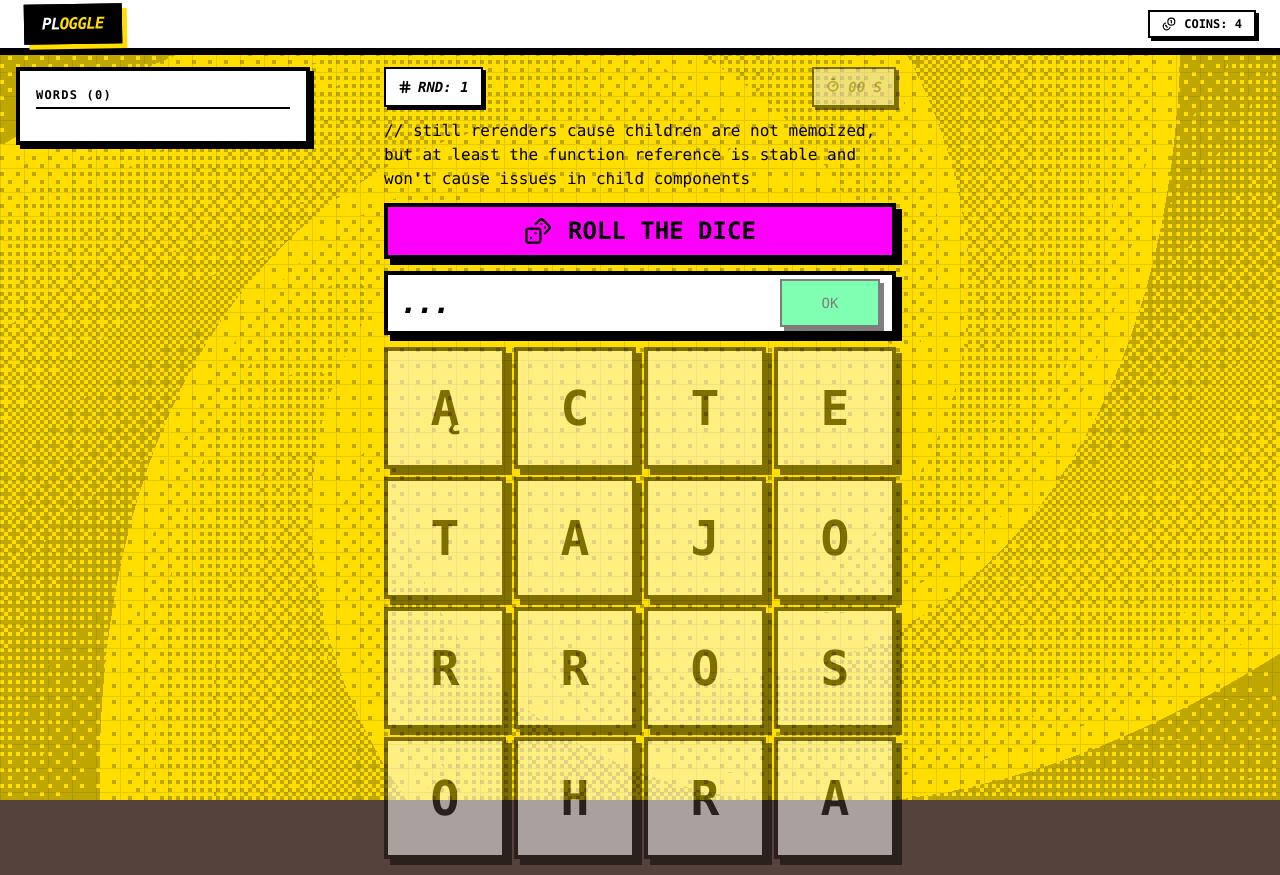
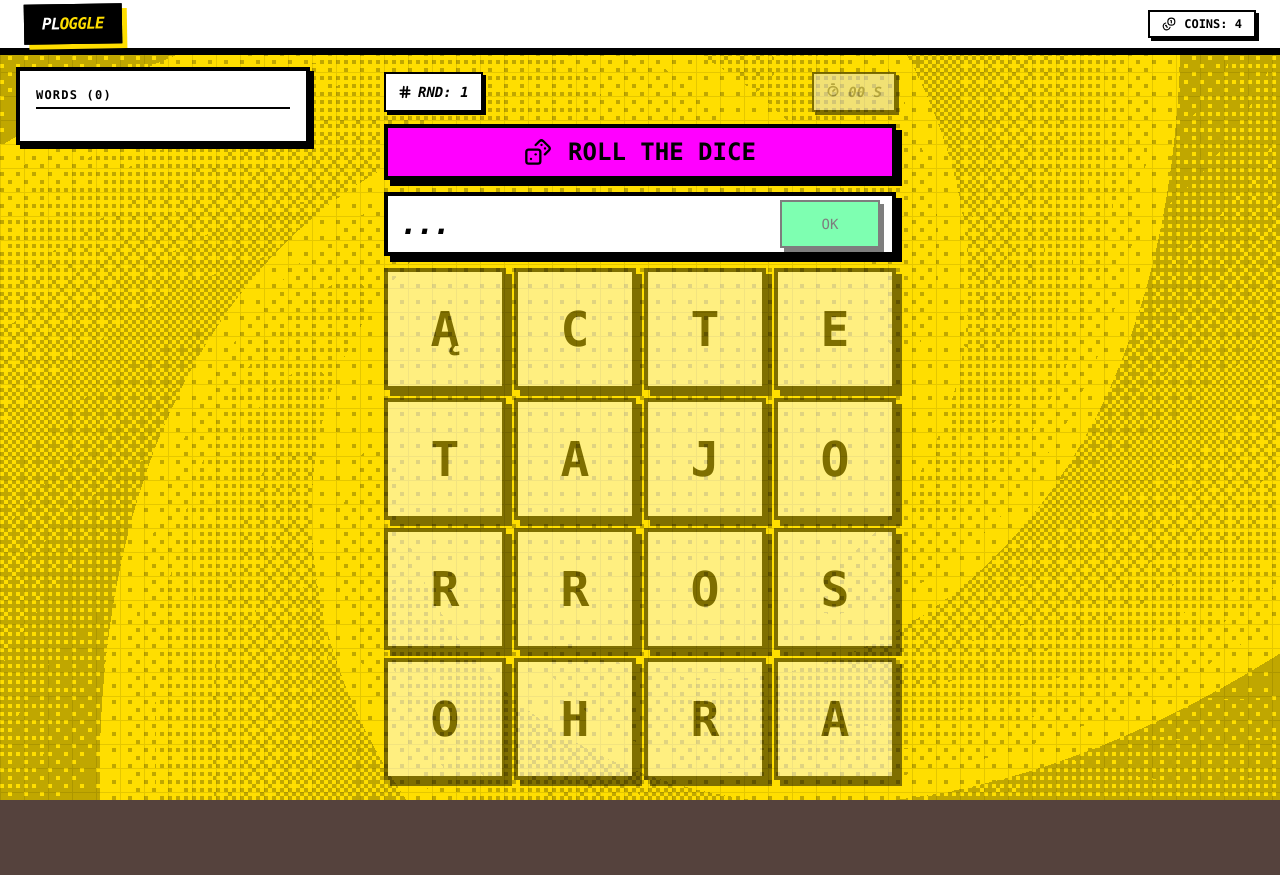
Before and after one commit to w-stawski/boggle-pl-react, a React (Vite) app: page /game/single in a window 1280 px wide. After the commit the page ends 800 px from the top, so only its background shows below. Built offline with nearby package versions, Linux system fonts and the light colour scheme; a web font is replaced by a local one.

Commit message:
comment fix

```diff
--- a/src/components/Game/Game.tsx
+++ b/src/components/Game/Game.tsx
@@ -238,9 +238,9 @@ function Game() {
               round={round}
               seconds={seconds}
             />
-            // still rerenders cause children are not memoized, but at least the
+            {/* still rerenders cause children are not memoized, but at least the
             function reference is stable and won't cause issues in child
-            components
+            components */}
             <Button
               className="group flex h-14 w-full items-center justify-center gap-4 border-4 border-black bg-[#FF00FF] text-2xl font-black text-black uppercase shadow-[6px_6px_0_0_#000] transition-all hover:translate-1 hover:shadow-none disabled:opacity-50 disabled:grayscale"
               disabled={!!seconds}
```
